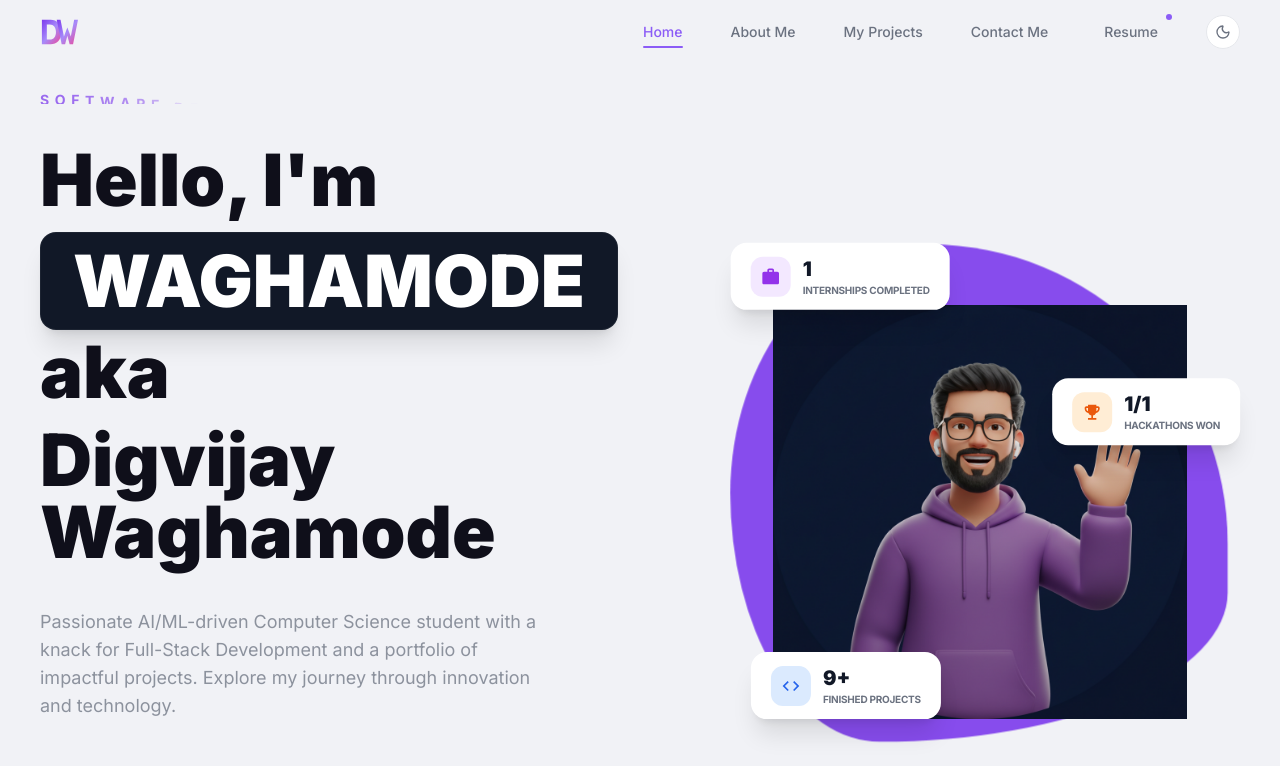
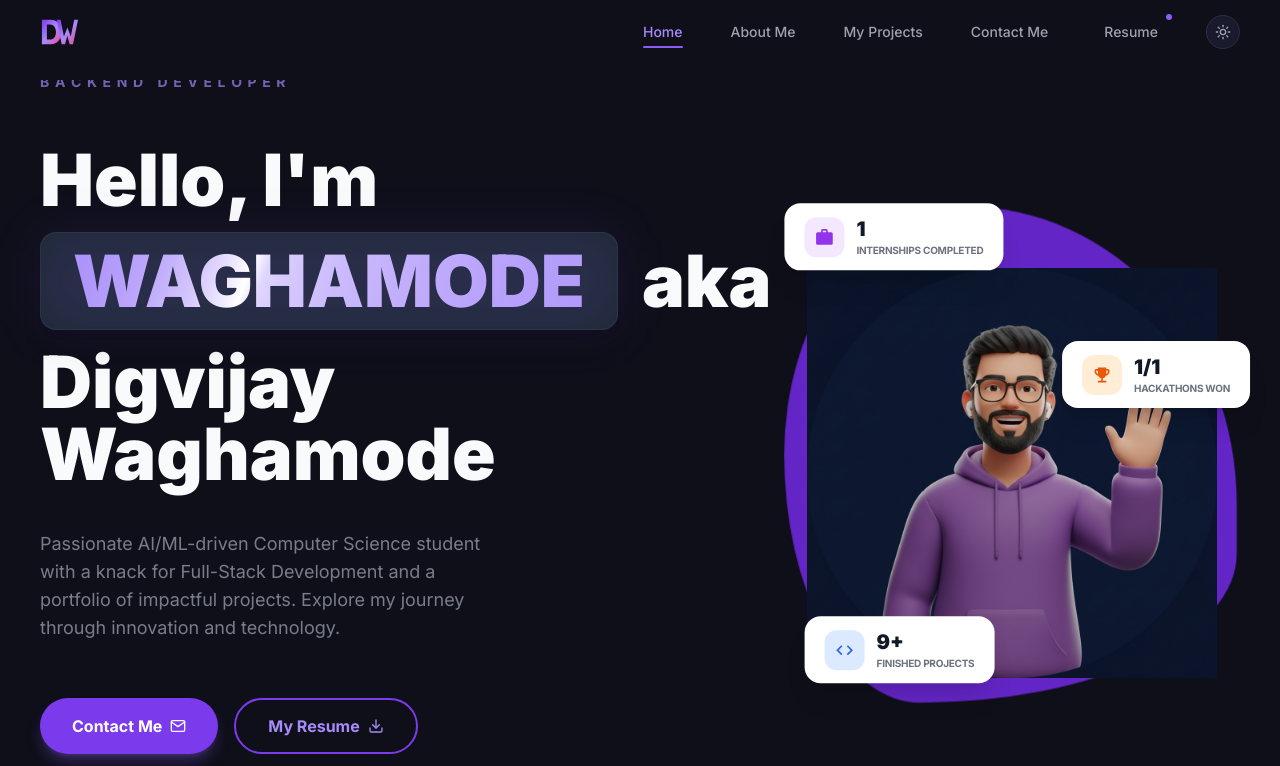
Before and after one commit to digvijay208/digvijay-portfolio, a Next.js app: page / in a window 1280 px wide. Shown: the top 766 px of the page. Built offline with nearby package versions, Linux system fonts and the light colour scheme.

Commit message:
feat: scaffold initial Next.js portfolio application with core layout, navigation, hero, and contact sections.

```diff
--- a/app/layout.tsx
+++ b/app/layout.tsx
@@ -40,8 +40,12 @@ export default function RootLayout({
               (function() {
                 try {
                   var theme = localStorage.getItem('theme');
-                  if (theme === 'dark') {
+                  // Default to dark mode unless 'light' is strictly set
+                  if (theme === 'light') {
+                    document.documentElement.classList.remove('dark');
+                  } else {
                     document.documentElement.classList.add('dark');
+                    if (!theme) localStorage.setItem('theme', 'dark');
                   }
                 } catch(e) {}
               })();
--- a/components/ContactCTA.tsx
+++ b/components/ContactCTA.tsx
@@ -17,7 +17,7 @@ export default function ContactCTA() {
 
     const formData = new FormData(e.currentTarget);
     // Replace this with your actual Web3Forms access key once registered
-    formData.append("access_key", "f9f44a33-4ca8-433c-ab9a-41d5dc8759fb"); // Added temporary key, user must supply their own or use Web3forms default test key
+    formData.append("access_key", "36b8d077-1e26-4977-ab71-10a8e9bcfab6"); // Added temporary key, user must supply their own or use Web3forms default test key
 
     try {
       const response = await fetch("https://api.web3forms.com/submit", {
--- a/components/Hero.tsx
+++ b/components/Hero.tsx
@@ -76,7 +76,7 @@ export default function Hero() {
       </div>
 
       <div className="max-w-[1400px] mx-auto px-4 sm:px-10 w-full">
-        <div className="grid lg:grid-cols-2 gap-12 lg:gap-40 items-center">
+        <div className="grid lg:grid-cols-2 gap-12 lg:gap-72 items-center">
 
           {/* LEFT: Text Content */}
           <motion.div
@@ -113,18 +113,27 @@ export default function Hero() {
               </AnimatePresence>
             </div>
 
-            <h1
-              className="text-4xl sm:text-6xl xl:text-7xl font-black mb-8 sm:mb-10 leading-[1.3] sm:leading-[80px]"
-            >
-              Hello, I&apos;m <br />
-              <span className="relative inline-block my-2 sm:my-4 break-words max-w-full">
-                <span className="bg-gray-900 dark:bg-gray-800 text-white dark:text-primary-400 px-4 sm:px-8 py-2 sm:py-3 rounded-xl sm:rounded-2xl mr-2 sm:mr-4 shadow-xl border border-white/5 inline-block mb-2 sm:mb-0">
-                  WAGHAMODE
+            <h1 className="font-black mb-8 sm:mb-10">
+              {/* Line 1 */}
+              <div className="text-4xl sm:text-6xl xl:text-7xl text-[var(--text)] mb-3 sm:mb-4">
+                Hello, I&apos;m
+              </div>
+
+              {/* Line 2: Animated WAGHAMODE badge + aka */}
+              <div className="flex items-center gap-4 sm:gap-6 mb-3 sm:mb-4">
+                <span className="text-4xl sm:text-6xl xl:text-7xl bg-gray-900 dark:bg-gray-800 px-4 sm:px-8 py-2 sm:py-3 rounded-xl sm:rounded-2xl shadow-xl border border-white/5 relative inline-block group">
+                  <div className="absolute inset-0 bg-primary-500/10 blur-xl rounded-xl sm:rounded-2xl group-hover:bg-primary-500/20 transition-colors duration-500" />
+                  <span className="relative z-10 bg-[linear-gradient(110deg,#ffffff,45%,#a78bfa,55%,#ffffff)] dark:bg-[linear-gradient(110deg,#a78bfa,45%,#ffffff,55%,#a78bfa)] bg-[length:200%_100%] bg-clip-text text-transparent animate-text-shimmer">
+                    WAGHAMODE
+                  </span>
                 </span>
-                <span className="text-[var(--text)] align-middle inline-block">aka</span>
-              </span>
-              <br />
-              <span className="text-[var(--text)] inline-block mt-2 sm:mt-0">Digvijay Waghamode</span>
+                <span className="text-4xl sm:text-6xl xl:text-7xl text-[var(--text)]">aka</span>
+              </div>
+
+              {/* Line 4 */}
+              <div className="text-4xl sm:text-6xl xl:text-7xl text-[var(--text)]">
+                Digvijay Waghamode
+              </div>
             </h1>
 
             <p className="text-[var(--text-muted)] text-base sm:text-lg max-w-xl mb-10 sm:mb-14 leading-relaxed opacity-75">
--- a/components/Navbar.tsx
+++ b/components/Navbar.tsx
@@ -13,14 +13,18 @@ const navLinks = [
 ];
 
 export default function Navbar() {
-  const [isDark, setIsDark] = useState(false);
+  const [isDark, setIsDark] = useState(true);
   const [isOpen, setIsOpen] = useState(false);
   const [scrolled, setScrolled] = useState(false);
   const [activeSection, setActiveSection] = useState("home");
 
   useEffect(() => {
     const stored = localStorage.getItem("theme");
-    if (stored === "dark") {
+    // Default to dark mode unless explicitly set to light
+    if (stored === "light") {
+      setIsDark(false);
+      document.documentElement.classList.remove("dark");
+    } else {
       setIsDark(true);
       document.documentElement.classList.add("dark");
     }
--- a/tailwind.config.ts
+++ b/tailwind.config.ts
@@ -39,6 +39,7 @@ const config: Config = {
         float: "float 6s ease-in-out infinite",
         "pulse-slow": "pulse 4s ease-in-out infinite",
         blob: "blob 7s infinite",
+        "text-shimmer": "text-shimmer 2.5s ease-out infinite alternate",
       },
       keyframes: {
         blob: {
@@ -71,6 +72,10 @@ const config: Config = {
           "0%, 100%": { transform: "translateY(0px)" },
           "50%": { transform: "translateY(-20px)" },
         },
+        "text-shimmer": {
+          "0%": { backgroundPosition: "0% 50%" },
+          "100%": { backgroundPosition: "100% 50%" },
+        },
       },
     },
   },
```
